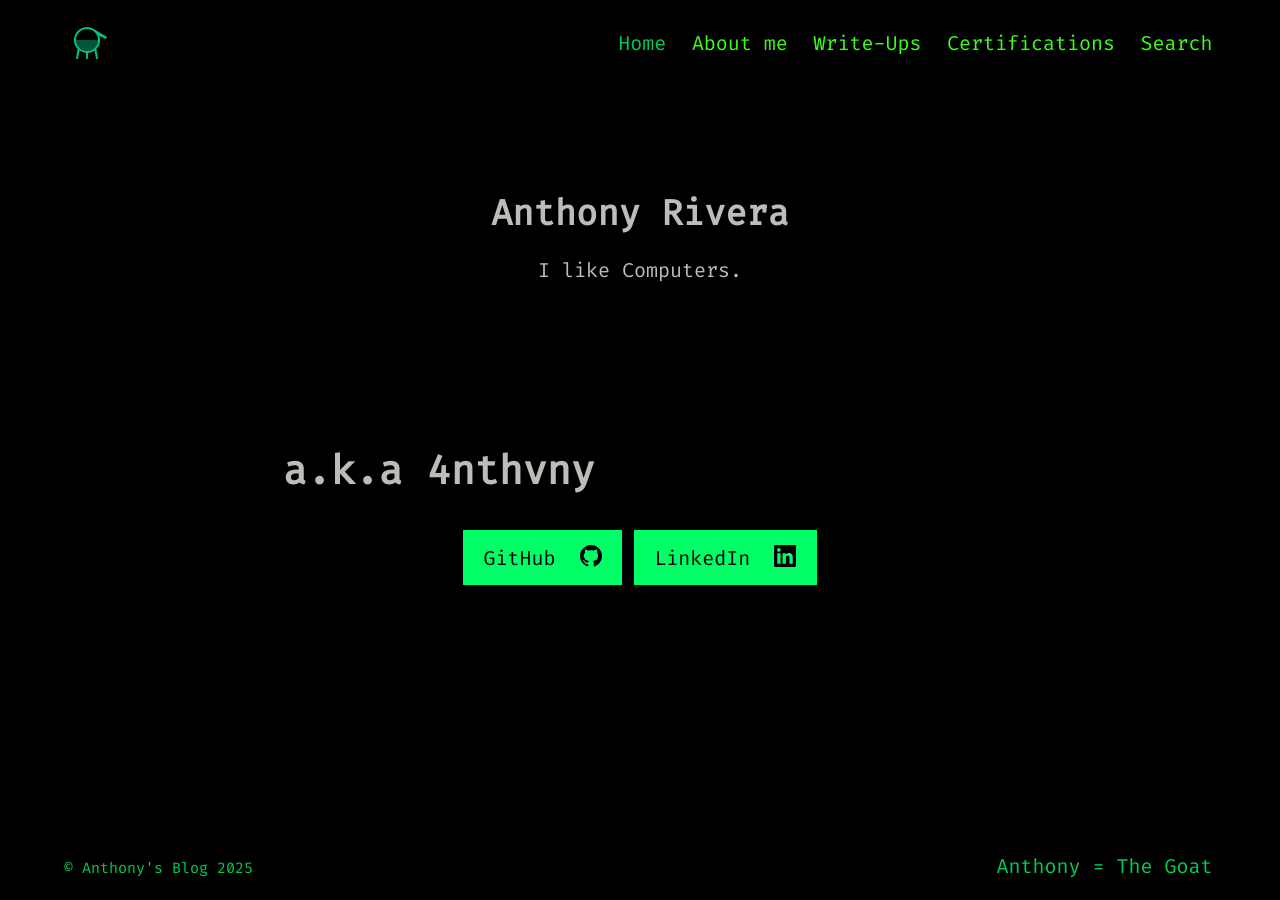
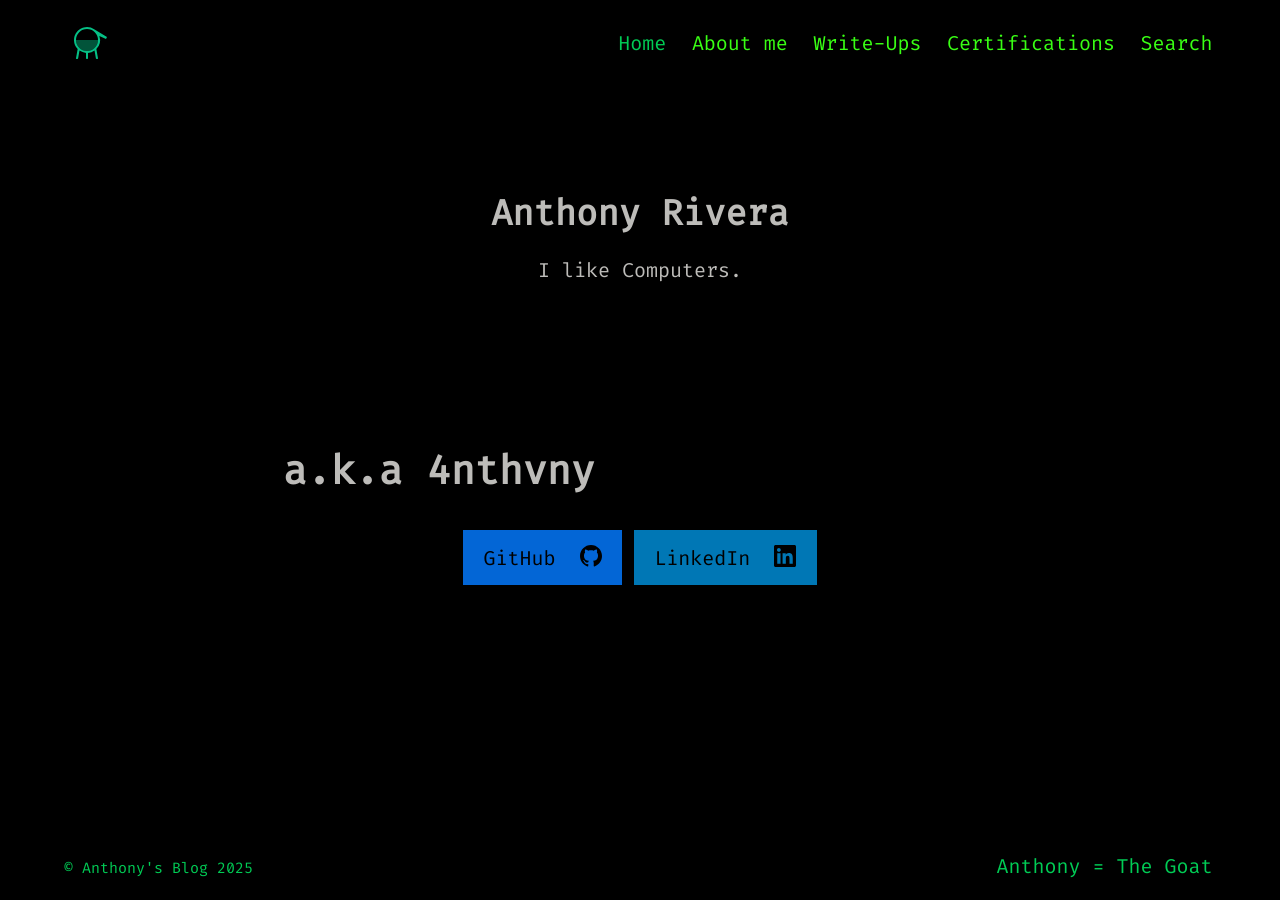
Before and after one commit to 4nthvny/4nthvny.github.io, a Jekyll site: the page built from index.md, in a window 1280 px wide. Built offline with Jekyll 4.4.1, drawn with Linux system fonts in a browser that asks for light colours.

Commit message:
Update index.md

```diff
--- a/index.md
+++ b/index.md
@@ -10,6 +10,6 @@ feature_image: ""   # optional — can leave blank
 ---
 
 <div class="typeset" style="text-align:center; margin-top:2rem;">
-  {% include button.html text="GitHub" icon="github" link="https://github.com/4nthvny" color="#00ff66" %}
-  {% include button.html text="LinkedIn" icon="linkedin" link="https://www.linkedin.com/in/anthony-d-rivera" color="#00ff66" %}
+  {% include button.html text="GitHub" icon="github" link="https://github.com/4nthvny" color="#0366d6" %}
+  {% include button.html text="LinkedIn" icon="linkedin" link="https://www.linkedin.com/in/anthony-d-rivera" color="#0077B5" %}
 </div>
```
